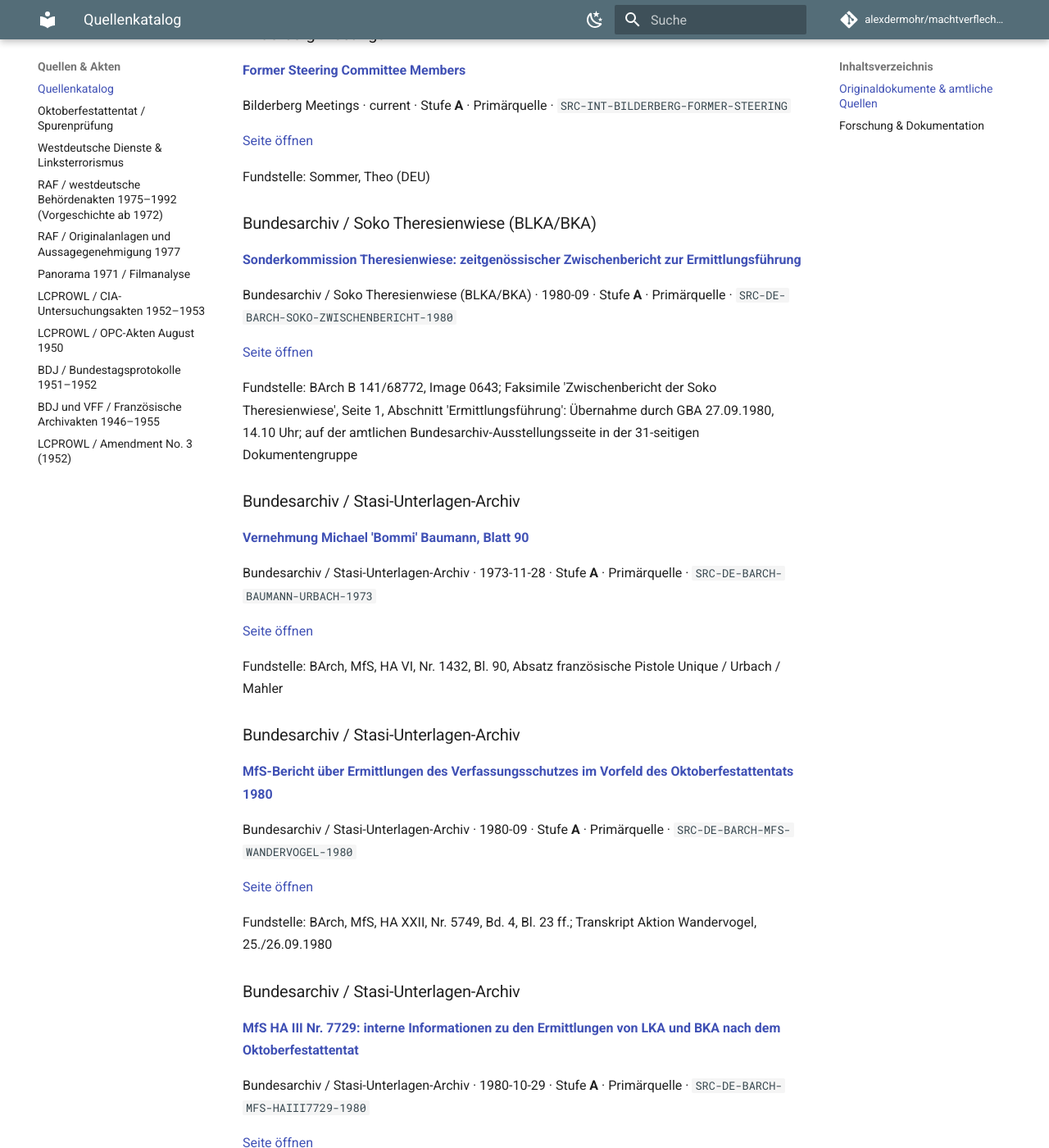
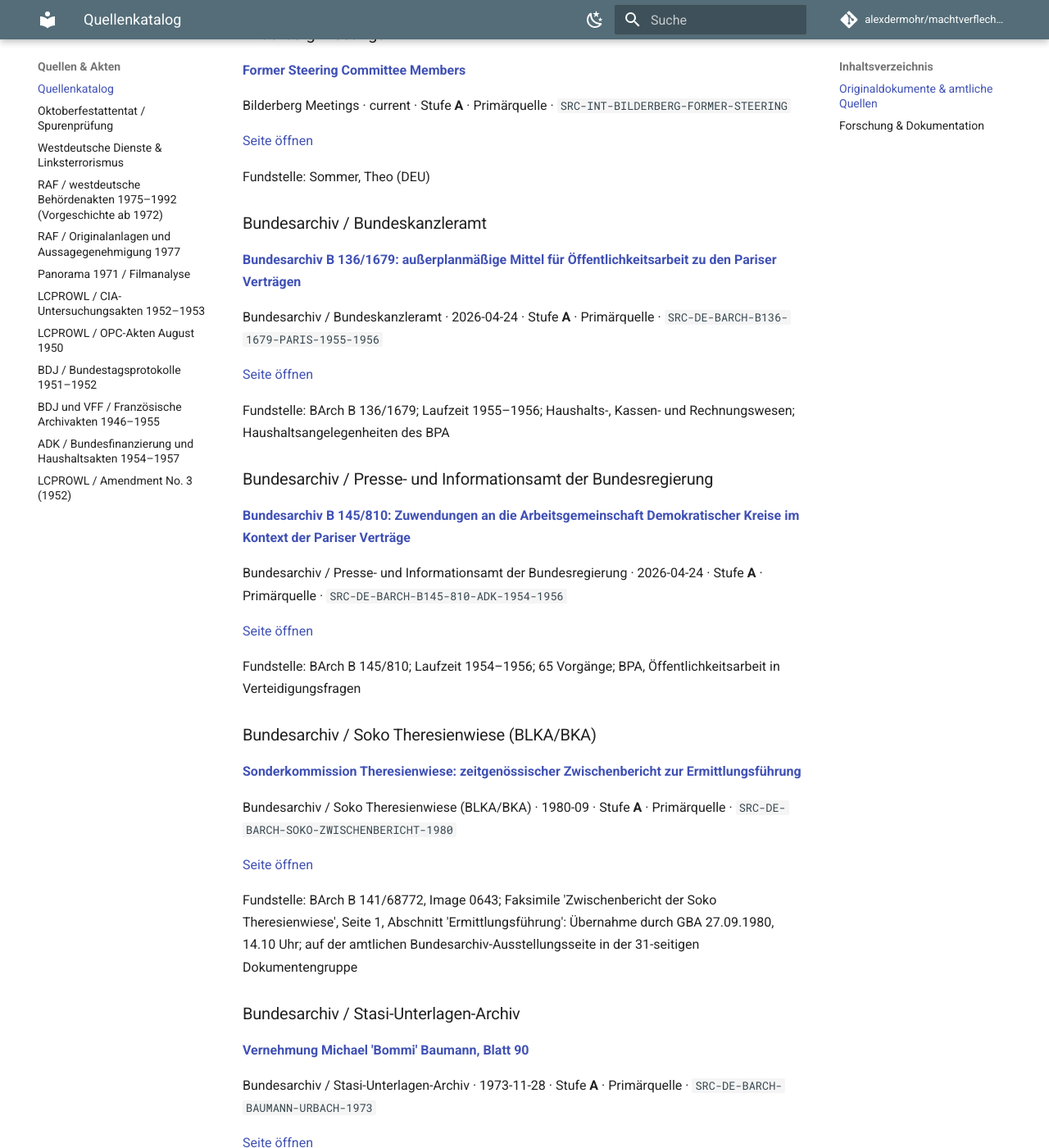
Before and after one commit to alexdermohr/machtverflechtungen, an MkDocs documentation site: the page built from docs/quellen/index.md, in a window 1280 px wide and 1400 px high, scrolled down 11068 px. Shown: the whole window at 82% size. Built offline with MkDocs 1.6.1 and Material for MkDocs 9.7.7, drawn with Linux system fonts in a browser that asks for light colours; comment, search, counter and statistics services are not loaded; some of the changed text lies outside the part shown.

Commit message:
research: Bundesarchiv ADK funding files and Bundestag 1957 budget primary record

```diff
--- a/docs/quellen/index.md
+++ b/docs/quellen/index.md
@@ -434,6 +434,28 @@
 
 Fundstelle: Sommer, Theo (DEU)
 
+<a id="src-de-barch-b136-1679-paris-1955-1956"></a>
+### Bundesarchiv / Bundeskanzleramt
+
+**[Bundesarchiv B 136/1679: außerplanmäßige Mittel für Öffentlichkeitsarbeit zu den Pariser Verträgen](https://www.deutsche-digitale-bibliothek.de/item/J7BTZBIDBNQWECFZFM2WM7TNJ6D5I64Z)**
+
+Bundesarchiv / Bundeskanzleramt · 2026-04-24 · Stufe **A** · Primärquelle · `SRC-DE-BARCH-B136-1679-PARIS-1955-1956`
+
+[Seite öffnen](https://www.deutsche-digitale-bibliothek.de/item/J7BTZBIDBNQWECFZFM2WM7TNJ6D5I64Z)
+
+Fundstelle: BArch B 136/1679; Laufzeit 1955–1956; Haushalts-, Kassen- und Rechnungswesen; Haushaltsangelegenheiten des BPA
+
+<a id="src-de-barch-b145-810-adk-1954-1956"></a>
+### Bundesarchiv / Presse- und Informationsamt der Bundesregierung
+
+**[Bundesarchiv B 145/810: Zuwendungen an die Arbeitsgemeinschaft Demokratischer Kreise im Kontext der Pariser Verträge](https://www.deutsche-digitale-bibliothek.de/item/AQL6AGNH45NL2PMAXODEOHLWFOQ7DC67)**
+
+Bundesarchiv / Presse- und Informationsamt der Bundesregierung · 2026-04-24 · Stufe **A** · Primärquelle · `SRC-DE-BARCH-B145-810-ADK-1954-1956`
+
+[Seite öffnen](https://www.deutsche-digitale-bibliothek.de/item/AQL6AGNH45NL2PMAXODEOHLWFOQ7DC67)
+
+Fundstelle: BArch B 145/810; Laufzeit 1954–1956; 65 Vorgänge; BPA, Öffentlichkeitsarbeit in Verteidigungsfragen
+
 <a id="src-de-barch-soko-zwischenbericht-1980"></a>
 ### Bundesarchiv / Soko Theresienwiese (BLKA/BKA)
 
@@ -641,6 +663,17 @@
 
 Fundstelle: Drucksache Nr. 4644
 
+<a id="src-de-bt-plenar-02225-epl04-t309-19570706"></a>
+### Deutscher Bundestag
+
+**[Bundestag 225. Sitzung: Öffentlichkeitsarbeit, Etat Titel 309 und beispielhaft ADK als Empfänger](https://dserver.bundestag.de/btp/02/02225.pdf#page=22)**
+
+Deutscher Bundestag · 1957-07-06 · Stufe **A** · Primärquelle · `SRC-DE-BT-PLENAR-02225-EPL04-T309-19570706`
+
+[Seite öffnen](https://dserver.bundestag.de/btp/02/02225.pdf#page=22)
+
+Fundstelle: 2. Wahlperiode, 225. Sitzung 06.07.1957, gedruckte Seite 13492, PDF-Bildseite 22; 6. Nachtragshaushalt Rechnungsjahr 1956
+
 <a id="src-de-bt-09066-1981"></a>
 ### Deutscher Bundestag
 
--- a/mkdocs.yml
+++ b/mkdocs.yml
@@ -97,6 +97,7 @@
       - LCPROWL / OPC-Akten August 1950: quellen/lcprowl-1950-opc-planung.md
       - BDJ / Bundestagsprotokolle 1951–1952: quellen/bdj-gesamtdeutscher-ausschuss-1951-1952.md
       - BDJ und VFF / Französische Archivakten 1946–1955: quellen/bdj-vff-franzoesische-archive-1946-1955.md
+      - ADK / Bundesfinanzierung und Haushaltsakten 1954–1957: quellen/adk-bundesfinanzierung-1954-1957.md
       - LCPROWL / Amendment No. 3 (1952): quellen/lcprowl-amendment3-1952.md
   - Hintergrund:
       - Mechanismen:
```
Also changed, not shown: other parts of docs/quellen/index.md (+1 -1 lines), docs/quellen/adk-bundesfinanzierung-1954-1957.md (added, +30 -0 lines), 2 other files.
